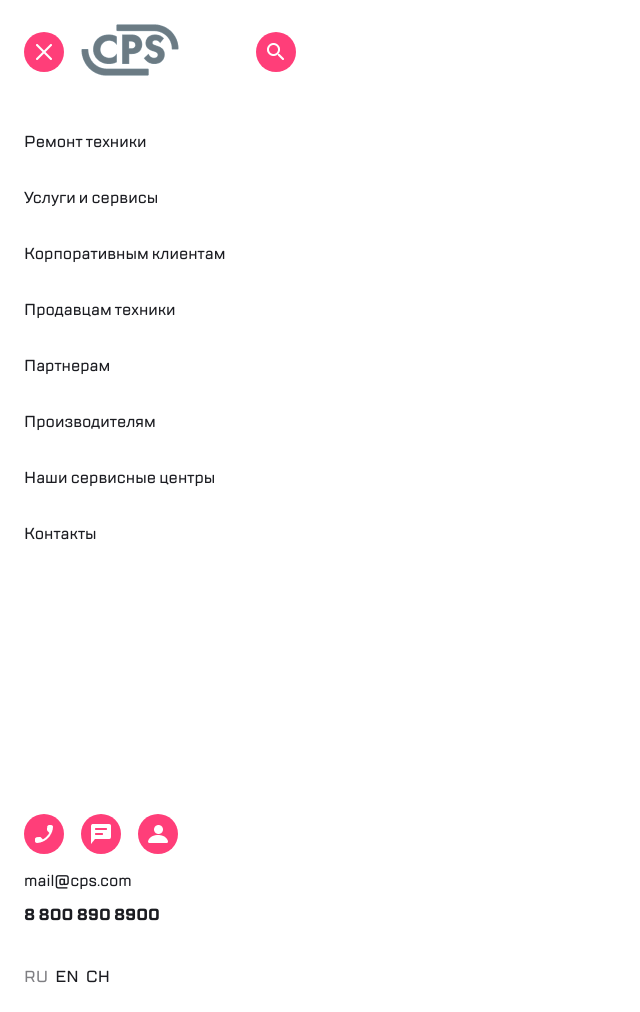
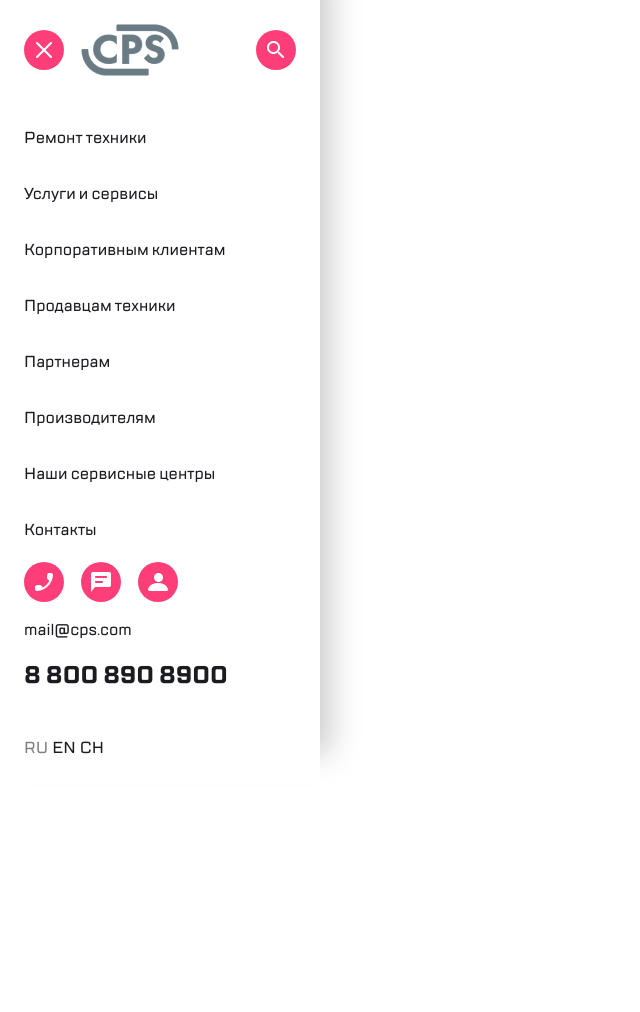
Before and after one commit to gojimork/CPS, a plain HTML site: page Block5/index.html in a window 1280 px wide. Shown: the whole page, without its empty margins (0-640 px from the left). After the commit the page ends 800 px from the top, so only its background shows below. Drawn offline with Linux system fonts and the light colour scheme; files whose address does not match are found by name.

Commit message:
Add files via upload

```diff
--- a/Block5/index.html
+++ b/Block5/index.html
@@ -8,21 +8,20 @@
     <title>Document</title>
 </head>
 <body>
-    <div class="conteiner">
-        <header class="header">
-            <nav>
-                <ul class="nav__header nav">
+    <aside class="conteiner">
+        <div class="header">
+            <nav class="nav">
+                <ul class="nav__header ">
                     <li class="nav__item">
-                        <a href="#"  class="nav__icon-background"><img  src="img/cancel.png" alt="cancel"></a>
+                        <a href="#"  class="icon"><img  src="img/cancel.png" alt="cancel"></a>
                         <a class="header__logo"  href="#"><img  src="img/logo.png" alt="logo"></a>
                     </li>
                     <li>
-                        <a><a href="#"  class="nav__icon-background"><img  src="img/search2.png" alt="search"></a></a>
+                        <a href="#"  class="icon"><img  src="img/search2.png" alt="search"></a>
                     </li>
                 </ul>
             </nav>
             <nav>
-                <nav>
                     <ul class="menu-list">
                         <li><a class="menu-list__link">Ремонт техники</a></li>
                         <li><a class="menu-list__link">Услуги и сервисы</a></li>
@@ -33,32 +32,34 @@
                         <li><a class="menu-list__link">Наши сервисные центры</a></li>
                         <li><a class="menu-list__link">Контакты</a></li>
                     </ul>
-                </nav>
             </nav>
-        </header>
+        </div>
 
-        <footer class="footer">
-            <div class="feedback">
+        <div class="footer">
                 <nav class="feedback__list nav">
                     <ul class="nav__item">
-                        <li><a class="nav__icon-background" href="#"><img  src="img/phone.png" alt="phone"></a></li>
-                        <li><a class="nav__icon-background" href="#"><img  src="img/chat.png" alt="chat"></a></li>
-                        <li><a class="nav__icon-background" href="#"><img  src="img/men.png" alt="men"></a></li>
+                        <li><a class="icon" href="#"><img  src="img/phone.png" alt="phone"></a></li>
+                        <li><a class="icon" href="#"><img  src="img/chat.png" alt="chat"></a></li>
+                        <li><a class="icon" href="#"><img  src="img/men.png" alt="men"></a></li>
                     </ul>
                     <ul class="nav__contacts">
-                        <li><a class="nav__email" href="mailto:mail@cps.com">mail@cps.com</a></li>
-                        <li><a class="nav__tel" href="tel:+78008908900">8 800 890 8900</a></li>
+                        <li><button  class="nav__email" onclick="window.location.href = 'mailto:mail@cps.com';">mail@cps.com</button></li>
+                        <li><button class="nav__tel" onclick="window.location.href = 'tel:+78008908900';" >8 800 890 8900</button ></li>
                     </ul>
                 </nav>
-            </div>
-            <ul class="languages">
-                <li><a class="languages__link languages__link_active" href="#">RU</a></li>
-                <li><a class="languages__link" href="#">EN</a></li>
-                <li><a class="languages__link" href="#">CH</a></li>
-            </ul>
+            <form class="languages">
+                <input class="languages__radio-bnt" id="RU" name="language" type="radio" checked>
+                <label class="languages__value" for="RU" href="#">RU</label>
 
-        </footer>
-    </div>
+                <input class="languages__radio-bnt" id="EN" name="language" type="radio">
+                <label class="languages__value" for="EN" href="#">EN</label>
+
+                <input class="languages__radio-bnt" id="CH" name="language" type="radio">
+                <label class="languages__value" for="CH" href="#">CH</label>
+            </form>
+
+        </div>
+    </aside>
 
 </body>
 </html>
--- a/Block5/style.css
+++ b/Block5/style.css
@@ -31,21 +31,29 @@ ul{
 
 a{
     text-decoration: none;
+    cursor: pointer;
   }
 
 .conteiner{
     box-sizing: border-box;
     width: 320px;
+    height: 100%;
     padding: 24px;
     display: flex;
     flex-direction: column;
-    gap: 268px;
+    justify-content: space-between;
+    gap: 20px;
+    box-shadow: 10px -30px 30px 0 rgb(203, 203, 203)
 }
 
 .header{
     display: flex;
     flex-direction: column;
     gap:50px;
+}
+
+.header__logo{
+    display: flex;
 }
 .nav__header{
     display: flex;
@@ -63,7 +71,7 @@ a{
 }
 
 
-.nav__icon-background{
+.icon{
     display: flex;
     justify-content:center;
     align-items: center;
@@ -101,7 +109,7 @@ a{
     border-radius: 0 4px 4px 0;
     position: absolute;
     top: -10px;
-    left:-20px;
+    left:-24px;
   }
 
   .footer{
@@ -125,30 +133,31 @@ a{
 .nav__email{
     font-family: "TT Lakes Medium";
     color: #1B1C21;
-    font size: 16px;
-    line height: 24px
+    font-size: 16px;
+    line-height: 24px
 }
 
 .nav__tel{
     font-family: "TT Lakes Bold";
     color: #1B1C21;
-    font size: 24px ;
-    line height: 42px;
+    font-size: 24px ;
+    line-height: 42px;
 
 }
 
-.languages{
-    display:flex;
-    gap: 7px;
+
+.languages__radio-bnt{
+    display: none;
 }
 
-.languages__link{
+.languages__value{
     font-family: "TT Lakes Medium";
     color: #1B1C21;
-    font size: 16px;
-    line height: 24px
+    font-size: 16px;
+    line-height: 24px;
+    cursor: pointer;
 }
 
-.languages__link_active{
+input:checked + label{
     color: #7E7E82;
 }
```
